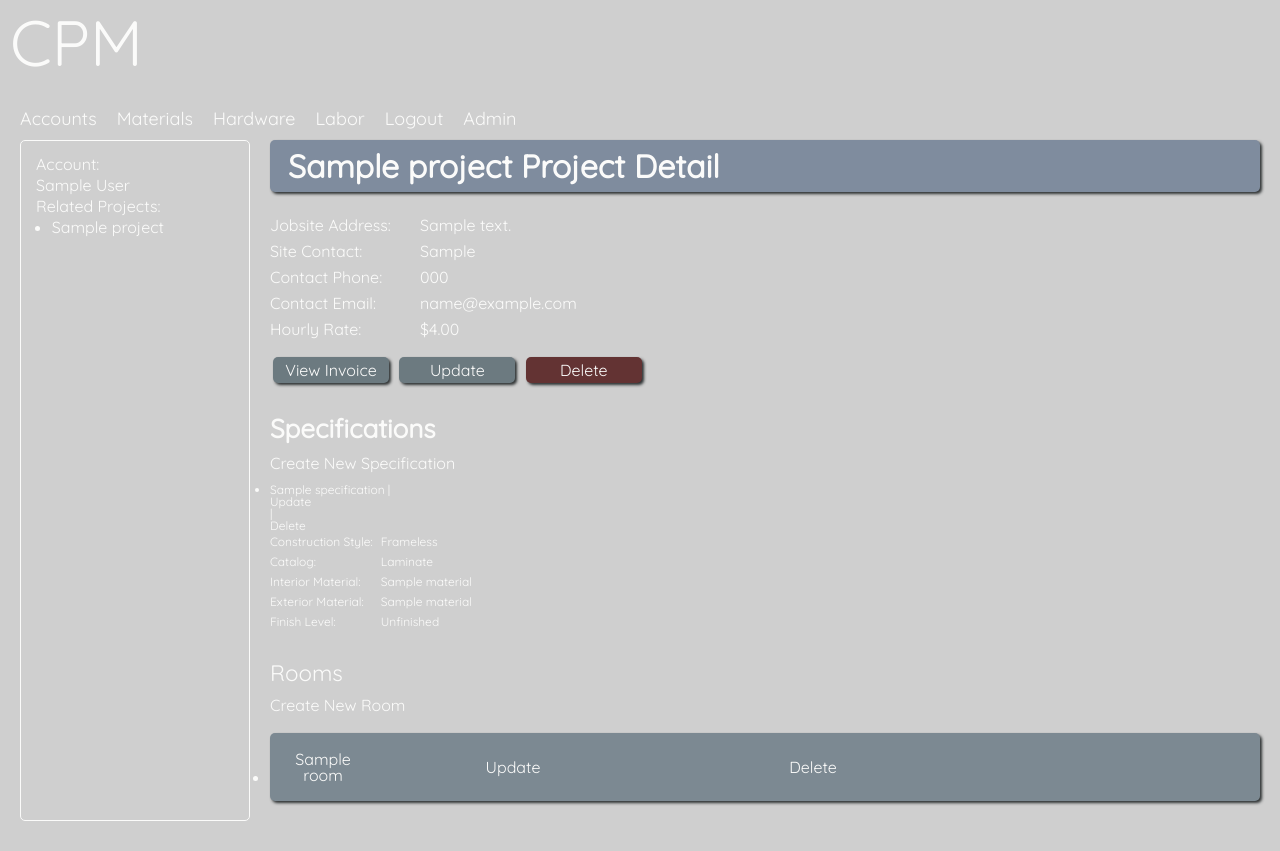
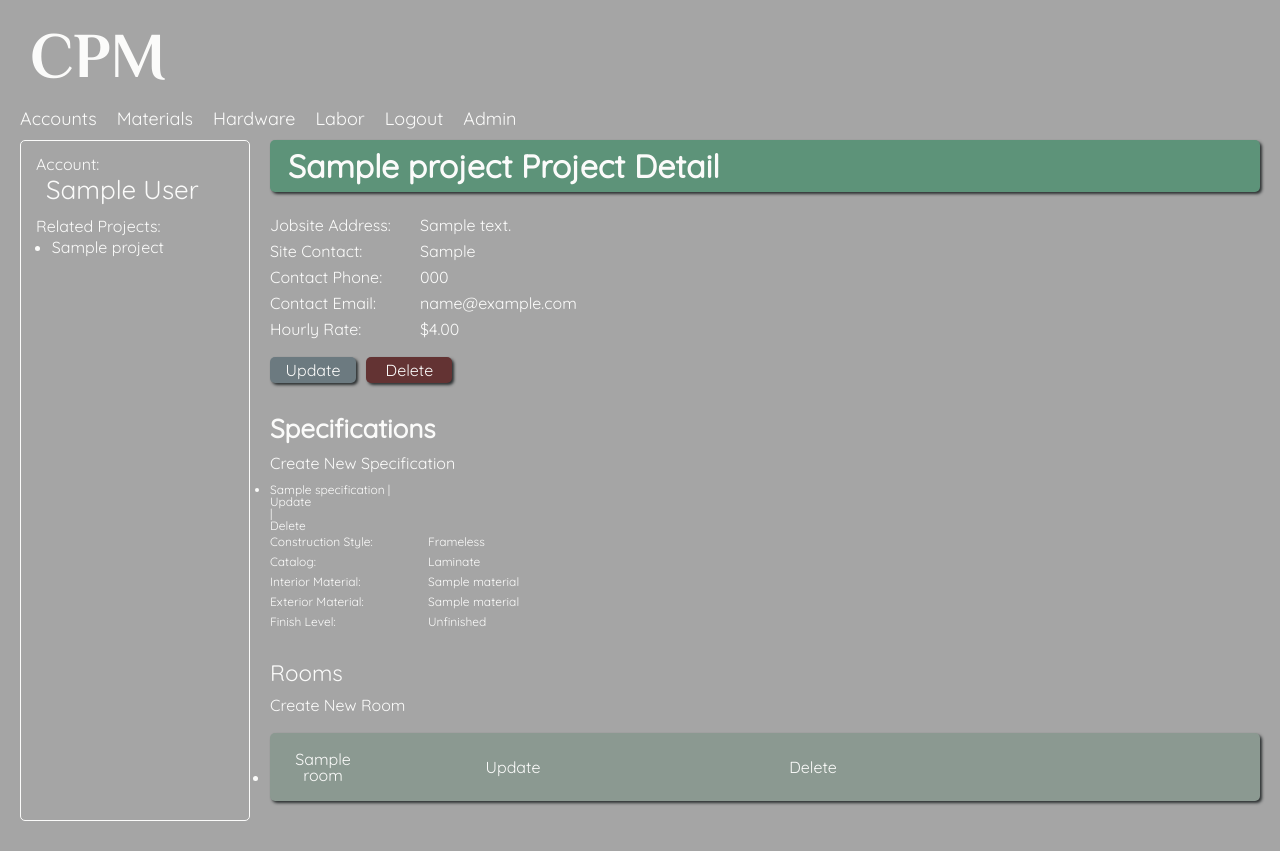
Before and after one commit to propose-software/propose, a Django app: page /project/1/detail in a window 1280 px wide. Run offline with Django 3.2, Linux system fonts and the light colour scheme; a user stored in the database is signed in; tables that the repository leaves empty hold one stand-in row (values such as "Sample post"); style sheets or scripts are compiled from the project's sources; some libraries are stand-ins or nearby versions.

Commit message:
more styling stuffs

```diff
--- a/cabinets_app/templates/account/account_detail.html
+++ b/cabinets_app/templates/account/account_detail.html
@@ -14,8 +14,8 @@
       <tr><td>Discount:</td> <td>{{ account.discount }}</td></tr>
     </table>
 
-    <p class='update'><a href="{% url 'account_update' account_id=account.id %}">Update</a></p>
-    <p class='delete'><a href="{% url 'account_delete' account_id=account.id %}">Delete</a></p>
-    <p><a class='create' href="{% url 'project_create' account_id=account.id %}">Create New Project</a></p>
+    <a class='update' href="{% url 'account_update' account_id=account.id %}">Update</a>
+    <a class='delete' href="{% url 'account_delete' account_id=account.id %}">Delete</a>
+    <a class='create' href="{% url 'project_create' account_id=account.id %}">Create New Project</a>
   </section>
 {% endblock content %}
--- a/cabinets_app/templates/hardware/hardware_detail.html
+++ b/cabinets_app/templates/hardware/hardware_detail.html
@@ -19,9 +19,8 @@
         <td>{{ hardware.markup }}</td>
       </tr>
     </table>
-
-    <p class='update'><a href="{% url 'hardware_update' hardware_id=hardware.id %}">Update</a></p>
-    <p class='delete'><a href="{% url 'hardware_delete' hardware_id=hardware.id %}">Delete</a></p>
+    <a class='update' href="{% url 'hardware_update' hardware_id=hardware.id %}">Update</a>
+    <a class='delete' href="{% url 'hardware_delete' hardware_id=hardware.id %}">Delete</a>
   </section>
 
 {% endblock content %}
--- a/cabinets_app/templates/hardware/hardware_list.html
+++ b/cabinets_app/templates/hardware/hardware_list.html
@@ -7,7 +7,7 @@
     <h2>Existing Hardware</h2>
     <ul>
       {% for hardware in hardware %}
-      <li class="hardware_list"><a href="{% url 'hardware_detail' hardware_id=hardware.id %}">{{ hardware.name }}</a></li>
+      <a href="{% url 'hardware_detail' hardware_id=hardware.id %}"><li class="hardware_list">{{ hardware.name }}</li></a>
       {% endfor %}
     </ul>
     <p><a class='create' href="{% url 'hardware_create' %}">Create New Hardware</a></p>
--- a/cabinets_app/templates/labor/labor_detail.html
+++ b/cabinets_app/templates/labor/labor_detail.html
@@ -15,8 +15,7 @@
         <td>{{ labor.minutes }}</td>
       </tr>
     </table>
-
-    <p class='update'><a href="{% url 'labor_update' labor_id=labor.id %}">Update</a></p>
-    <p class='delete'><a href="{% url 'labor_delete' labor_id=labor.id %}">Delete</a></p>
+    <a class='update' href="{% url 'labor_update' labor_id=labor.id %}">Update</a>
+    <a class='delete' href="{% url 'labor_delete' labor_id=labor.id %}">Delete</a>
   </section>
 {% endblock content %}
--- a/cabinets_app/templates/labor/labor_list.html
+++ b/cabinets_app/templates/labor/labor_list.html
@@ -7,7 +7,7 @@
     <h2>Existing Labor Items</h2>
     <ul>
       {% for l in labor %}
-      <li class="labor_list"><a href="{% url 'labor_detail' labor_id=l.id %}">{{ l.item_name }}</a></li>
+      <a href="{% url 'labor_detail' labor_id=l.id %}"><li class="labor_list">{{ l.item_name }}</li></a>
       {% endfor %}
     </ul>
     <p ><a class='create' href="{% url 'labor_create' %}">Create Labor Item</a></p>
--- a/cabinets_app/templates/material/material_detail.html
+++ b/cabinets_app/templates/material/material_detail.html
@@ -17,8 +17,7 @@
       <tr><td>Markup:</td> <td>{{ material.markup }}</td></tr>
       <tr><td>Date Updated:</td> <td>{{ material.date_updated }}</td></tr>
     </table>
-
-    <p class='update'><a href="{% url 'material_update' material_id=material.id %}">Update</a></p>
-    <p class='delete'><a href="{% url 'material_delete' material_id=material.id %}">Delete</a></p>
+    <a class='update' href="{% url 'material_update' material_id=material.id %}">Update</a>
+    <a class='delete' href="{% url 'material_delete' material_id=material.id %}">Delete</a>
   </section>
 {% endblock content %}
--- a/cabinets_app/templates/material/material_list.html
+++ b/cabinets_app/templates/material/material_list.html
@@ -7,7 +7,9 @@
     <h2>Existing Materials</h2>
     <ul>
       {% for material in materials %}
-      <li class="material_list"><a href="{% url 'material_detail' material_id=material.id %}">{{material.name}}</a></li>
+      <a href="{% url 'material_detail' material_id=material.id %}">
+        <li class="material_list">{{material.name}}</li>
+      </a>
       {% endfor %}
     </ul>
     <p><a class='create' href="{% url 'material_create' %}">Create New Material</a></p>
--- a/cabinets_app/templates/project/project_detail.html
+++ b/cabinets_app/templates/project/project_detail.html
@@ -4,7 +4,9 @@
 
 {% block content %}
   <section class="project_detail">
-    <h2>{{ project.name }} Project Detail</h2>
+      <a href="{% url 'project_home' proj_id=project.id %}">
+        <h2>{{ project.name }} Project Detail</h2>
+      </a>
     <table>
       <tr>
         <td>Jobsite Address:</td>
@@ -29,7 +31,6 @@
         <td></td>
       </tr>
     </table>
-    <p class='invoice'><a href="{% url 'project_home' proj_id=project.id %}">View Invoice</a></p>
     <p class='update'><a href="{% url 'project_update' proj_id=project.id %}">Update</a></p>
     <p class='delete'><a href="{% url 'project_delete' proj_id=project.id %}">Delete</a></p>
   </section>
--- a/cabinets_app/templates/project/project_home.html
+++ b/cabinets_app/templates/project/project_home.html
@@ -5,8 +5,9 @@
 
 {% block content %}
   <section class="project-detail">
-    <h2>{{ project.name }} Project Invoice  -  ${{ project.price|floatformat:2|intcomma }}</h2>
-    <p><a href="{% url 'project_detail' proj_id=project.id %}">Project Detail</a></p>
+      <a href="{% url 'project_detail' proj_id=project.id %}">
+        <h2>{{ project.name }} Project Invoice  -  ${{ project.price|floatformat:2|intcomma }}</h2>
+      </a>
     {% for room in rooms %}
       <section class="room">
         <h4>{{ room.name }}</h4>
--- a/cpm_project/static/css/_base.scss
+++ b/cpm_project/static/css/_base.scss
@@ -1,4 +1,5 @@
 @import url('https://fonts.googleapis.com/css?family=Quicksand');
+@import url('https://fonts.googleapis.com/css?family=El+Messiri:700');
 
 body {
     font-family: 'Quicksand', sans-serif;
@@ -13,6 +14,7 @@ header, nav, aside, main, footer {
 nav ul li {
     display: inline;
 }
+
 nav ul li a {
     padding: 5px;
     cursor: pointer;
@@ -20,14 +22,19 @@ nav ul li a {
 
 h1 {
     font-size: 4em;
+    font-family: 'El Messiri';
+    margin: 20px;
 }
+
 h2 {
     font-size: 2em;
 }
+
 h3 {
     font-size: 1.4em;
     margin-top: 1em;
 }
+
 h4 {
     font-size: 1.2em;
 }
@@ -40,6 +47,7 @@ main ul, aside ul {
     margin-left: 1em;
     margin-top: .6em;
 }
+
 main ul li, aside ul li {
     list-style-type: disc;
     margin-bottom: .4em;
@@ -53,6 +61,14 @@ th {
     font-weight: bold;
     text-align: left;
 }
+
 td, th {
+    width: 150px;
     padding: 4px 8px 4px 0px;
 }
+
+.account_aside {
+    font-size: 26px;
+    margin-left: 15px;
+    margin-bottom: 15px;
+}
--- a/cpm_project/static/css/_layout.scss
+++ b/cpm_project/static/css/_layout.scss
@@ -21,9 +21,10 @@ main {
 
 .main_nav > ul > li > a {
     text-decoration: none;
-    padding: 10px;
+    padding: 3px 10px;
     display: initial;
     font-size: 18px;
+    border-radius: 5px;
 }
 .main_nav a:visited {
     text-decoration: none;
@@ -31,6 +32,8 @@ main {
 }
 .main_nav a:hover {
     color: $hover-color;
+    background-color: #CFCFCF;
+    transition: 800ms;
 }
 
 a {
@@ -44,9 +47,9 @@ h4 {
     margin-bottom: 5px;
 }
 
-section > h2 {
+section h2 {
     padding: 10px 18px;
-    background-color: rgb(127, 140, 158);
+    background-color: #5D9379;
     border-radius: 5px;
     font-weight: 700;
     box-shadow: rgb(44, 48, 49) 2px 2px 3px;
@@ -56,10 +59,6 @@ section > h2 {
 a:visited {
     text-decoration: none;
     color: $font-color;
-}
-
-section li:hover {
-    background-color: $secondary-color;
 }
 
 aside {
@@ -86,19 +85,29 @@ aside li {
     border-radius: 5px;
 }
 
-.update, .delete, .invoice {
+.update, .delete {
     text-align: center;
     display: inline-block;
-    width: 100px;
+    width: 70px;
     padding: 5px 8px;
     background-color: rgb(108, 122, 128);
     border-radius: 5px;
     box-shadow: rgb(44, 48, 49) 2px 2px 3px;
-    margin: 5px 3px 3px;
+    margin: 5px 6px 3px 0;
+}
+
+.update:hover {
+    background-color: rgb(134, 147, 153);
+    transition: 200ms;
 }
 
 .delete {
     background-color: rgb(99, 51, 51);
+}
+
+.delete:hover {
+    background-color: rgb(124, 70, 70);
+    transition: 200ms;
 }
 
 .room {
@@ -166,3 +175,9 @@ ul a {
 .create:hover {
     color: $hover-color;
 }
+
+section li:hover {
+    background-color: $white;
+    transition: 200ms;
+    color: rgb(16, 77, 47);
+}
--- a/cpm_project/static/css/_vars.scss
+++ b/cpm_project/static/css/_vars.scss
@@ -1,7 +1,7 @@
-$primary-color: rgb(124, 137, 146);
+$primary-color: #8B9991;
 $secondary-color: rgb(134, 128, 91);
-$hover-color: rgb(216, 194, 49);
-$background-color: #CFCFCF;
+$hover-color: #5D9379;
+$background-color: #a5a5a5;
 $white: #FBFBFA;
 $font-color: #FBFBFA;
 $link-color: #FBFBFA;
--- a/cpm_project/templates/generic/aside.html
+++ b/cpm_project/templates/generic/aside.html
@@ -1,5 +1,5 @@
 <p>Account:</p>
-<p><a href="{% url 'account_detail' account_id=project.account.id %}">{{ project.account.name }}</a></p>
+<p class='account_aside'><a href="{% url 'account_detail' account_id=project.account.id %}">{{ project.account.name }}</a></p>
 {% if not cabinet and not spec and not room %}
   <p>Related Projects:</p>
   <ul>
```
